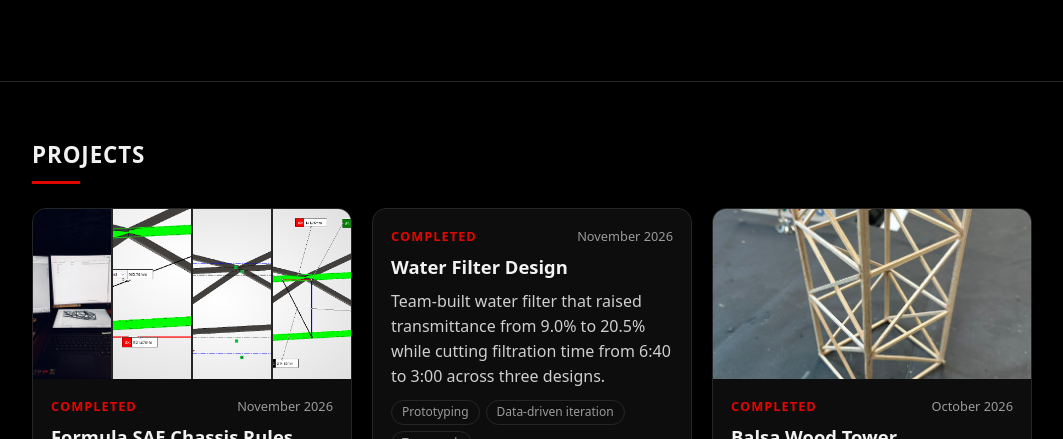
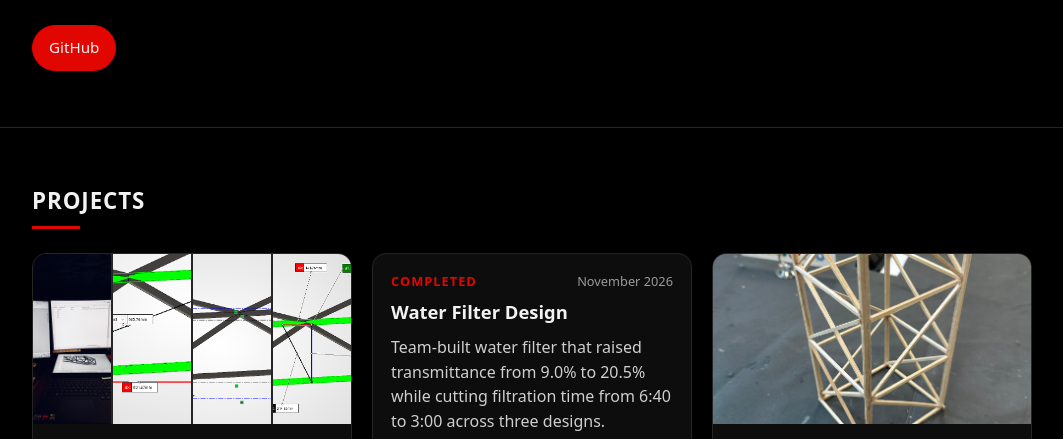
Before and after one commit to Claudiovilchis12/Claudiovilchis12.github.io, a plain HTML site: page index.html in a window 1280 px wide. Shown: the part 292-731 px from the top of the page, without its empty margins (108-1171 px from the left). Drawn offline with Linux system fonts and the light colour scheme; no server answers.

Commit message:
Add GitHub button and project links
Adds a GitHub button at the top of the site and shows project links.

Co-Authored-By: Claude Sonnet 5.5 <noreply@anthropic.com>
Claude-Session: https://claude.ai/code/session_01VTk8cPL6QaxPM5hSJQTva9

```diff
--- a/index.html
+++ b/index.html
@@ -60,6 +60,7 @@ fetch('projects.json').then(r=>r.json()).then(data=>{
   document.getElementById('name').textContent=s.name||'';
   document.getElementById('tagline').textContent=s.tagline||'';
   const docs=document.getElementById('docs');
+  if(s.github) docs.appendChild(link('GitHub', s.github, true));
   (data.documents||[]).forEach(async d=>{
     try{const r=await fetch(d.file,{method:'HEAD'}); if(r.ok) docs.appendChild(link(d.label+' (PDF)', d.file, true));}catch(e){}
   });
@@ -77,13 +78,13 @@ fetch('projects.json').then(r=>r.json()).then(data=>{
     b.appendChild(el('h3','',p.title));
     b.appendChild(el('p','',p.summary||''));
     const t=el('div','tags'); (p.tags||[]).forEach(x=>t.appendChild(el('span','tag',x))); b.appendChild(t);
+    if((p.links||[]).length){const L=el('div','links'); L.style.margin='0 0 12px'; p.links.forEach(x=>L.appendChild(link(x.label, x.url))); b.appendChild(L);}
     if((p.details||[]).length){const d=el('details'); d.appendChild(el('summary','','Details')); const ul=el('ul'); p.details.forEach(x=>ul.appendChild(el('li','',x))); d.appendChild(ul); b.appendChild(d);}
     card.appendChild(b); grid.appendChild(card);
   });
   const c=document.getElementById('contactLinks'); let any=false;
   if(s.email){c.appendChild(link('Email','mailto:'+s.email,true)); any=true;}
   if(s.linkedin){c.appendChild(link('LinkedIn',s.linkedin)); any=true;}
-  if(s.github){c.appendChild(link('GitHub',s.github)); any=true;}
   if(any) document.getElementById('contact').classList.remove('hidden');
 });
 </script>
```
